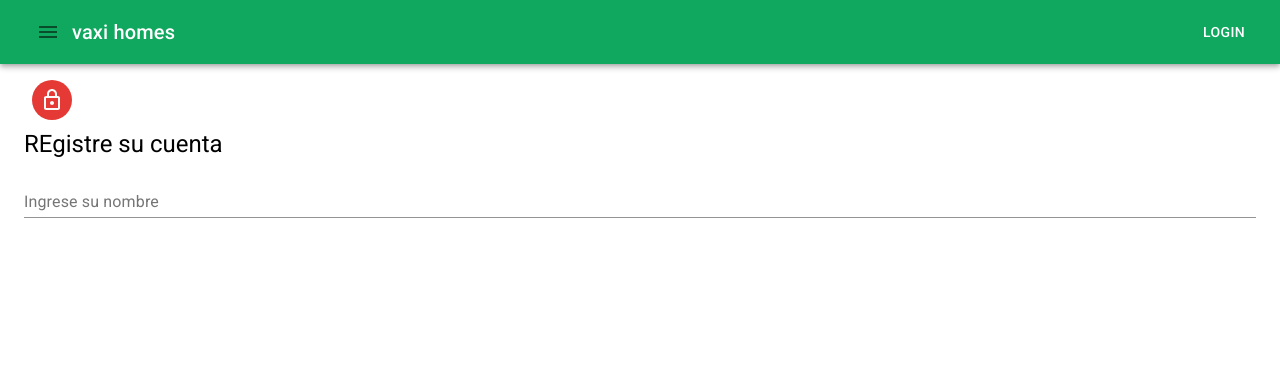
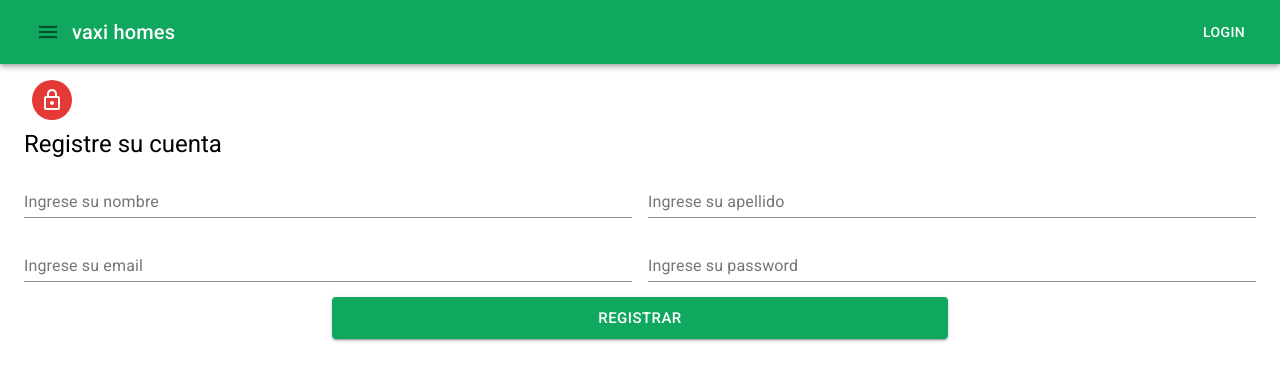
Before and after one commit to ceddyvq/inmobiliaria-app, a React (Create React App) app: page /auth/registrarUsuario in a window 1280 px wide. Shown: the top 380 px of the page. Built offline with nearby package versions, Linux system fonts and the light colour scheme.

Commit message:
form registrar usuario

```diff
--- a/src/componentes/seguridad/RegistrarUsuario.js
+++ b/src/componentes/seguridad/RegistrarUsuario.js
@@ -1,4 +1,4 @@
-import { Container, Grid, TextField, Typography,Avatar } from '@material-ui/core';
+import { Container, Grid, TextField, Typography,Avatar, Button } from '@material-ui/core';
 import React, { Component } from 'react';
 import LockOutLineIcon from '@material-ui/icons/LockOutlined';
 
@@ -16,6 +16,10 @@ const style={
     form:{
         width:"100%",
         marginTop:10
+    },
+    submit:{
+        marginTop:15,
+        marginBottom:20
     }
 }
 
@@ -28,12 +32,28 @@ class RegistrarUsuario extends Component {
                         <LockOutLineIcon/>
                     </Avatar>
                     <Typography component="h1" variant="h5">
-                        REgistre su cuenta
+                        Registre su cuenta
                     </Typography>
                     <form style={style.form}>
                         <Grid container spacing={2}>
-                            <Grid item ms={6} xs={12}>
+                            <Grid item md={6} xs={12}>
                                 <TextField name="nombre" fullWidth label="Ingrese su nombre"/>
+                            </Grid>
+                            <Grid item md={6} xs={12}>
+                                <TextField name="apellido" fullWidth label="Ingrese su apellido"/>
+                            </Grid>
+                            <Grid item md={6} xs={12}>
+                                <TextField name="email" fullWidth label="Ingrese su email"/>
+                            </Grid>
+                            <Grid item md={6} xs={12}>
+                                <TextField type="password" name="password" fullWidth label="Ingrese su password"/>
+                            </Grid>
+                        </Grid>
+                        <Grid container justify="center">
+                            <Grid item xs={12} md={6} >
+                                <Button type="submit" variant="contained" fullWidth size="large" color="primary" style= {style.submit} >
+                                    Registrar
+                                </Button>
                             </Grid>
                         </Grid>
                     </form>
```
